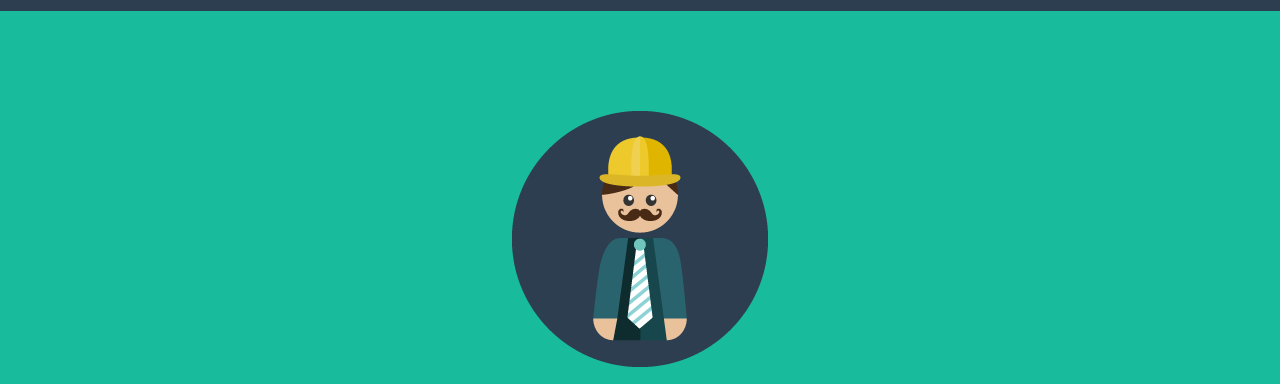
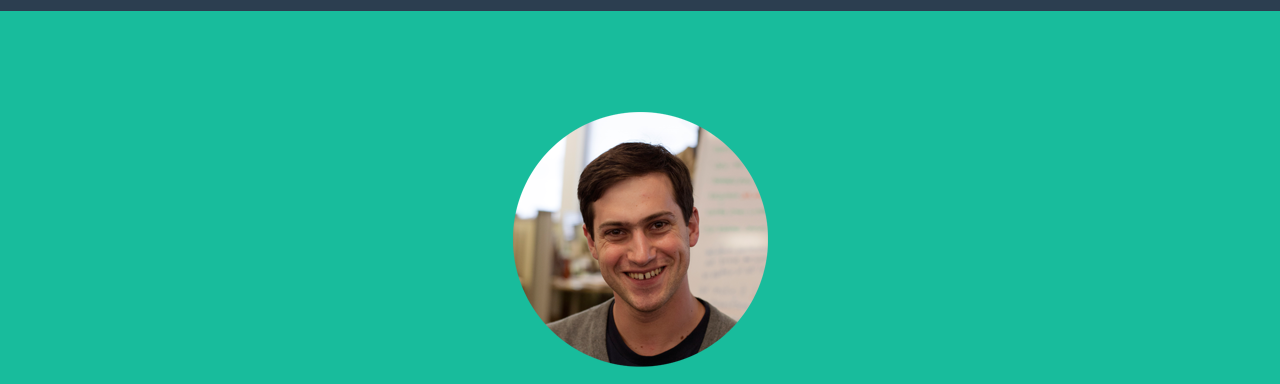
Before and after one commit to whysgai/portfolioSite, a website: page index.html in a window 1280 px wide. Shown: the part 89-473 px from the top of the page. Drawn offline with nearby package versions, Linux system fonts and the light colour scheme.

Commit message:
changed primary picture

```diff
--- a/index.html
+++ b/index.html
@@ -72,7 +72,7 @@
         <div class="container">
             <div class="row">
                 <div class="col-lg-12">
-                    <img class="img-responsive" src="img/profile.png" alt="">
+                    <img class="img-responsive" src="img/headshot.png" alt="">
                     <div class="intro-text">
                         <span class="name">William Cohen</span>
                         <hr class="cog-light">
```
Also changed, not shown: img/headshot.png (added).
